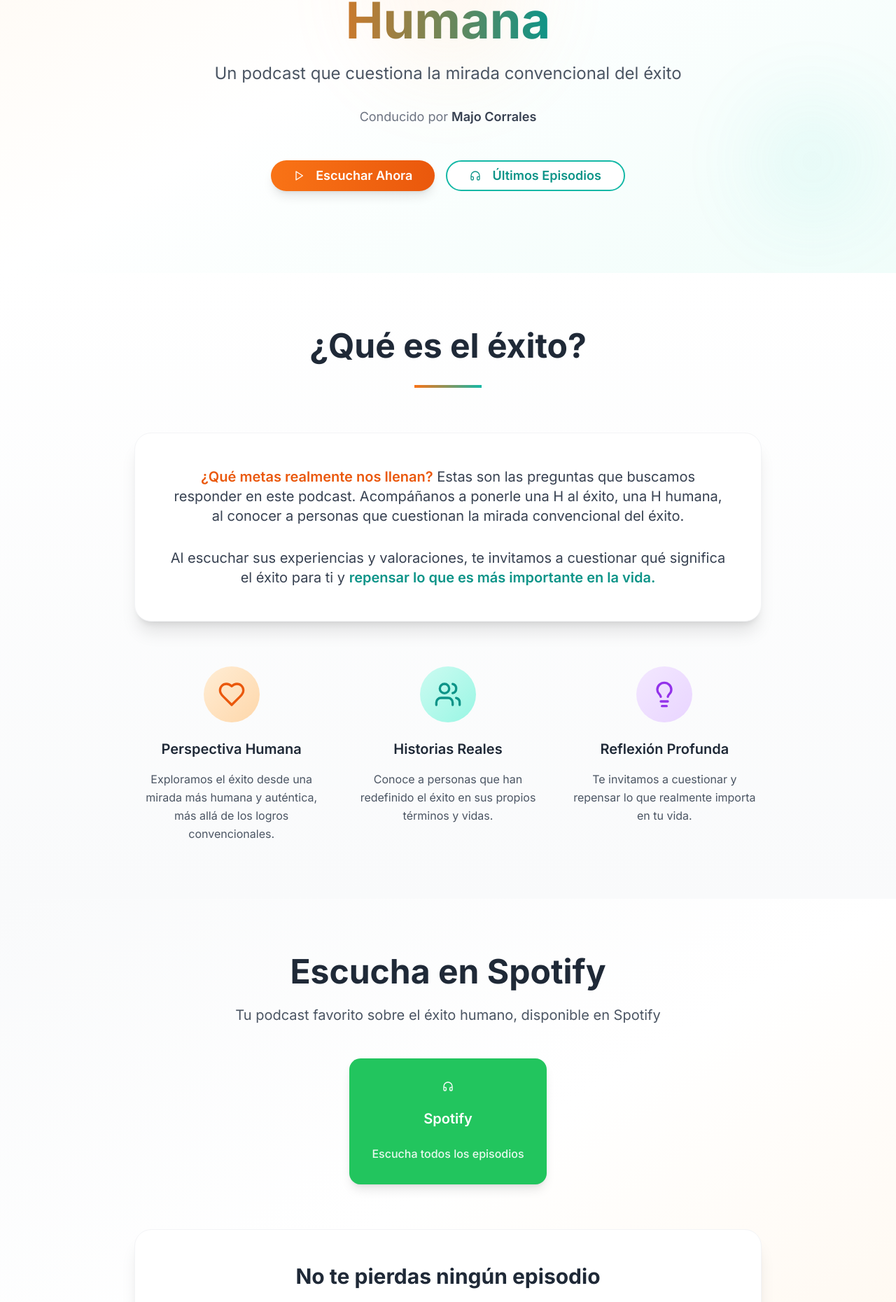
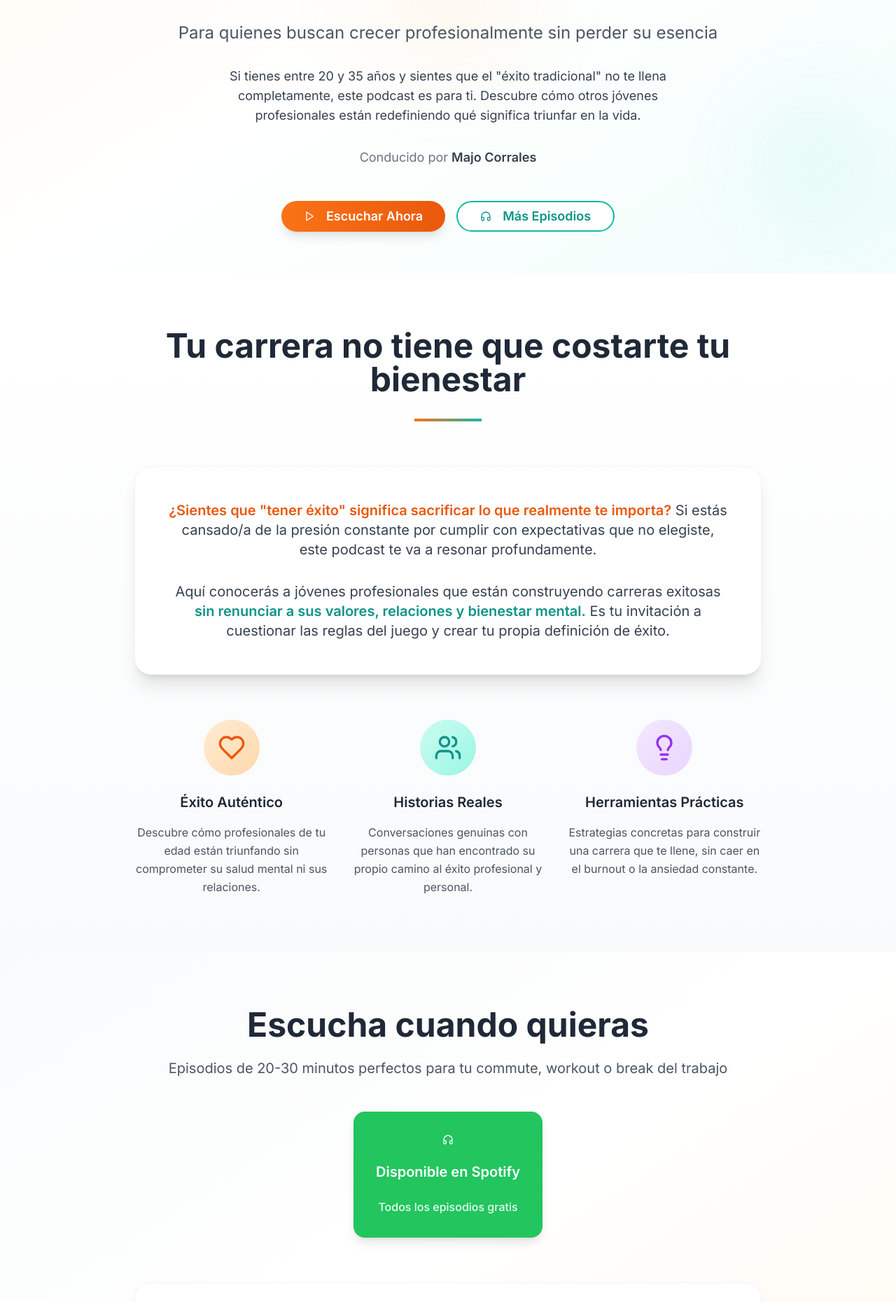
Before and after one commit to mj44442022/exito-con-h-podcast, a React (Vite) app: page / in a window 1280 px wide. Shown: the part 410-2270 px from the top of the page at 70% size. Built offline with nearby package versions, Linux system fonts and the light colour scheme.

Commit message:
Refine copy for target audience
Update the text to be more effective at attracting the target audience of young professionals (20-35 years old) seeking professional success while prioritizing their values beyond conventional definitions of success.

```diff
--- a/src/components/AboutSection.tsx
+++ b/src/components/AboutSection.tsx
@@ -9,7 +9,7 @@ const AboutSection = () => {
           {/* Main question */}
           <div className="text-center mb-16">
             <h2 className="text-4xl md:text-5xl font-bold text-gray-800 mb-8">
-              ¿Qué es el éxito?
+              Tu carrera no tiene que costarte tu bienestar
             </h2>
             <div className="w-24 h-1 bg-gradient-to-r from-orange-500 to-teal-500 mx-auto mb-8"></div>
           </div>
@@ -17,14 +17,14 @@ const AboutSection = () => {
           {/* Description */}
           <div className="bg-white rounded-3xl shadow-xl p-8 md:p-12 border border-gray-100 mb-16">
             <p className="text-lg md:text-xl text-gray-700 leading-relaxed text-center mb-8">
-              <span className="font-semibold text-orange-600">¿Qué metas realmente nos llenan?</span>
-              {" "}Estas son las preguntas que buscamos responder en este podcast.
-              Acompáñanos a ponerle una H al éxito, una H humana, al conocer a personas que
-              cuestionan la mirada convencional del éxito.
+              <span className="font-semibold text-orange-600">¿Sientes que "tener éxito" significa sacrificar lo que realmente te importa?</span>
+              {" "}Si estás cansado/a de la presión constante por cumplir con expectativas que no elegiste,
+              este podcast te va a resonar profundamente.
             </p>
             <p className="text-lg md:text-xl text-gray-700 leading-relaxed text-center">
-              Al escuchar sus experiencias y valoraciones, te invitamos a cuestionar qué significa
-              el éxito para ti y <span className="font-semibold text-teal-600">repensar lo que es más importante en la vida.</span>
+              Aquí conocerás a jóvenes profesionales que están construyendo carreras exitosas
+              <span className="font-semibold text-teal-600"> sin renunciar a sus valores, relaciones y bienestar mental.</span>
+              {" "}Es tu invitación a cuestionar las reglas del juego y crear tu propia definición de éxito.
             </p>
           </div>
 
@@ -34,9 +34,9 @@ const AboutSection = () => {
               <div className="bg-gradient-to-br from-orange-100 to-orange-200 w-20 h-20 rounded-full flex items-center justify-center mx-auto mb-6 group-hover:shadow-lg transition-all duration-300">
                 <Heart className="h-10 w-10 text-orange-600" />
               </div>
-              <h3 className="text-xl font-semibold text-gray-800 mb-4">Perspectiva Humana</h3>
+              <h3 className="text-xl font-semibold text-gray-800 mb-4">Éxito Auténtico</h3>
               <p className="text-gray-600 leading-relaxed">
-                Exploramos el éxito desde una mirada más humana y auténtica, más allá de los logros convencionales.
+                Descubre cómo profesionales de tu edad están triunfando sin comprometer su salud mental ni sus relaciones.
               </p>
             </div>
 
@@ -46,7 +46,7 @@ const AboutSection = () => {
               </div>
               <h3 className="text-xl font-semibold text-gray-800 mb-4">Historias Reales</h3>
               <p className="text-gray-600 leading-relaxed">
-                Conoce a personas que han redefinido el éxito en sus propios términos y vidas.
+                Conversaciones genuinas con personas que han encontrado su propio camino al éxito profesional y personal.
               </p>
             </div>
 
@@ -54,9 +54,9 @@ const AboutSection = () => {
               <div className="bg-gradient-to-br from-purple-100 to-purple-200 w-20 h-20 rounded-full flex items-center justify-center mx-auto mb-6 group-hover:shadow-lg transition-all duration-300">
                 <Lightbulb className="h-10 w-10 text-purple-600" />
               </div>
-              <h3 className="text-xl font-semibold text-gray-800 mb-4">Reflexión Profunda</h3>
+              <h3 className="text-xl font-semibold text-gray-800 mb-4">Herramientas Prácticas</h3>
               <p className="text-gray-600 leading-relaxed">
-                Te invitamos a cuestionar y repensar lo que realmente importa en tu vida.
+                Estrategias concretas para construir una carrera que te llene, sin caer en el burnout o la ansiedad constante.
               </p>
             </div>
           </div>
--- a/src/components/ListenSection.tsx
+++ b/src/components/ListenSection.tsx
@@ -28,10 +28,10 @@ const ListenSection = () => {
       <div className="container mx-auto px-6">
         <div className="max-w-4xl mx-auto text-center">
           <h2 className="text-4xl md:text-5xl font-bold text-gray-800 mb-6">
-            Escucha en Spotify
+            Escucha cuando quieras
           </h2>
           <p className="text-xl text-gray-600 mb-12">
-            Tu podcast favorito sobre el éxito humano, disponible en Spotify
+            Episodios de 20-30 minutos perfectos para tu commute, workout o break del trabajo
           </p>
 
           {/* Spotify button */}
@@ -41,23 +41,24 @@ const ListenSection = () => {
               className="bg-green-500 hover:bg-green-600 text-white h-auto p-8 rounded-2xl shadow-lg hover:shadow-xl transition-all duration-300 hover:scale-105 flex flex-col items-center space-y-4 mx-auto cursor-pointer"
             >
               <Headphones className="h-8 w-8" />
-              <span className="font-semibold text-xl">Spotify</span>
-              <span className="text-base opacity-90">Escucha todos los episodios</span>
+              <span className="font-semibold text-xl">Disponible en Spotify</span>
+              <span className="text-base opacity-90">Todos los episodios gratis</span>
             </Button>
           </div>
 
           {/* Newsletter signup */}
           <div className="bg-white rounded-3xl shadow-xl p-8 md:p-12 border border-gray-100">
             <h3 className="text-2xl md:text-3xl font-bold text-gray-800 mb-4">
-              No te pierdas ningún episodio
+              Únete a la comunidad
             </h3>
             <p className="text-gray-600 mb-8">
-              Suscríbete para recibir notificaciones de nuevos episodios y contenido exclusivo sobre redefinir el éxito.
+              Recibe notificaciones de nuevos episodios y contenido exclusivo sobre cómo construir
+              una carrera exitosa que realmente te llene.
             </p>
 
             {isSubscribed ? (
               <div className="text-green-600 font-semibold text-lg">
-                ¡Gracias por suscribirte! 🎉
+                ¡Bienvenido/a a la comunidad! 🎉
               </div>
             ) : (
               <form onSubmit={handleNewsletterSubmit} className="flex flex-col sm:flex-row gap-4 max-w-md mx-auto">
@@ -73,7 +74,7 @@ const ListenSection = () => {
                   type="submit"
                   className="bg-gradient-to-r from-orange-500 to-teal-500 hover:from-orange-600 hover:to-teal-600 text-white px-8 py-3 rounded-full font-semibold transition-all duration-300 hover:scale-105"
                 >
-                  Suscribirse
+                  Unirme
                 </Button>
               </form>
             )}
--- a/src/components/PodcastHero.tsx
+++ b/src/components/PodcastHero.tsx
@@ -40,13 +40,20 @@ const PodcastHero = () => {
 
           {/* Main heading */}
           <h1 className="text-5xl md:text-7xl font-bold text-gray-800 mb-6 leading-tight">
-            El Éxito con una
-            <span className="text-transparent bg-clip-text bg-gradient-to-r from-orange-500 to-teal-600"> H Humana</span>
+            ¿Y si el éxito
+            <span className="text-transparent bg-clip-text bg-gradient-to-r from-orange-500 to-teal-600"> fuera diferente?</span>
           </h1>
 
           {/* Subtitle */}
           <p className="text-xl md:text-2xl text-gray-600 mb-8 leading-relaxed">
-            Un podcast que cuestiona la mirada convencional del éxito
+            Para quienes buscan crecer profesionalmente sin perder su esencia
+          </p>
+
+          {/* Value proposition */}
+          <p className="text-lg text-gray-700 mb-8 max-w-2xl mx-auto">
+            Si tienes entre 20 y 35 años y sientes que el "éxito tradicional" no te llena completamente,
+            este podcast es para ti. Descubre cómo otros jóvenes profesionales están redefiniendo
+            qué significa triunfar en la vida.
           </p>
 
           {/* Host info */}
@@ -71,7 +78,7 @@ const PodcastHero = () => {
               className="border-2 border-teal-500 text-teal-600 hover:bg-teal-50 px-8 py-4 text-lg font-semibold rounded-full transition-all duration-300 hover:scale-105 cursor-pointer"
             >
               <Headphones className="mr-2 h-5 w-5" />
-              Últimos Episodios
+              Más Episodios
             </Button>
           </div>
         </div>
```
